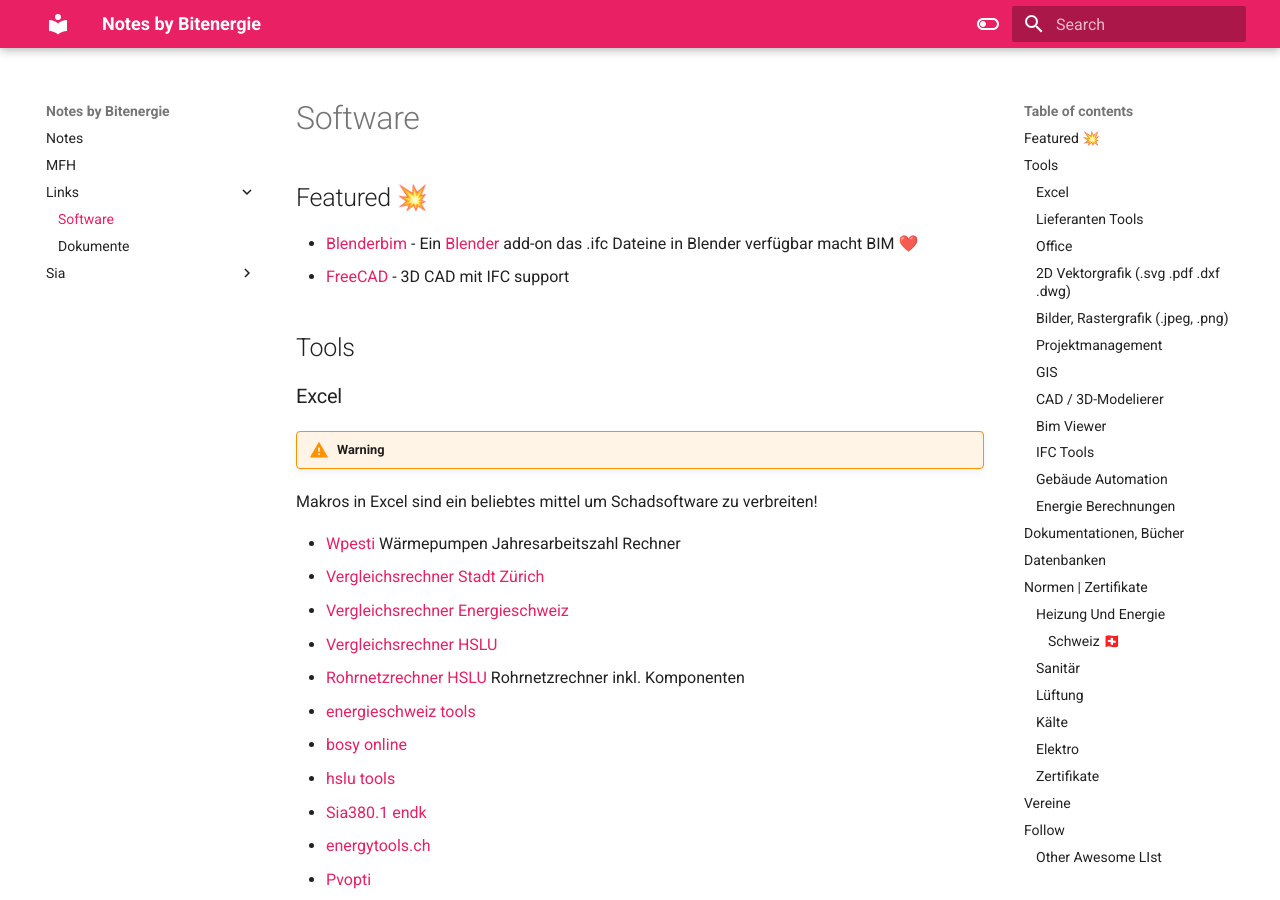
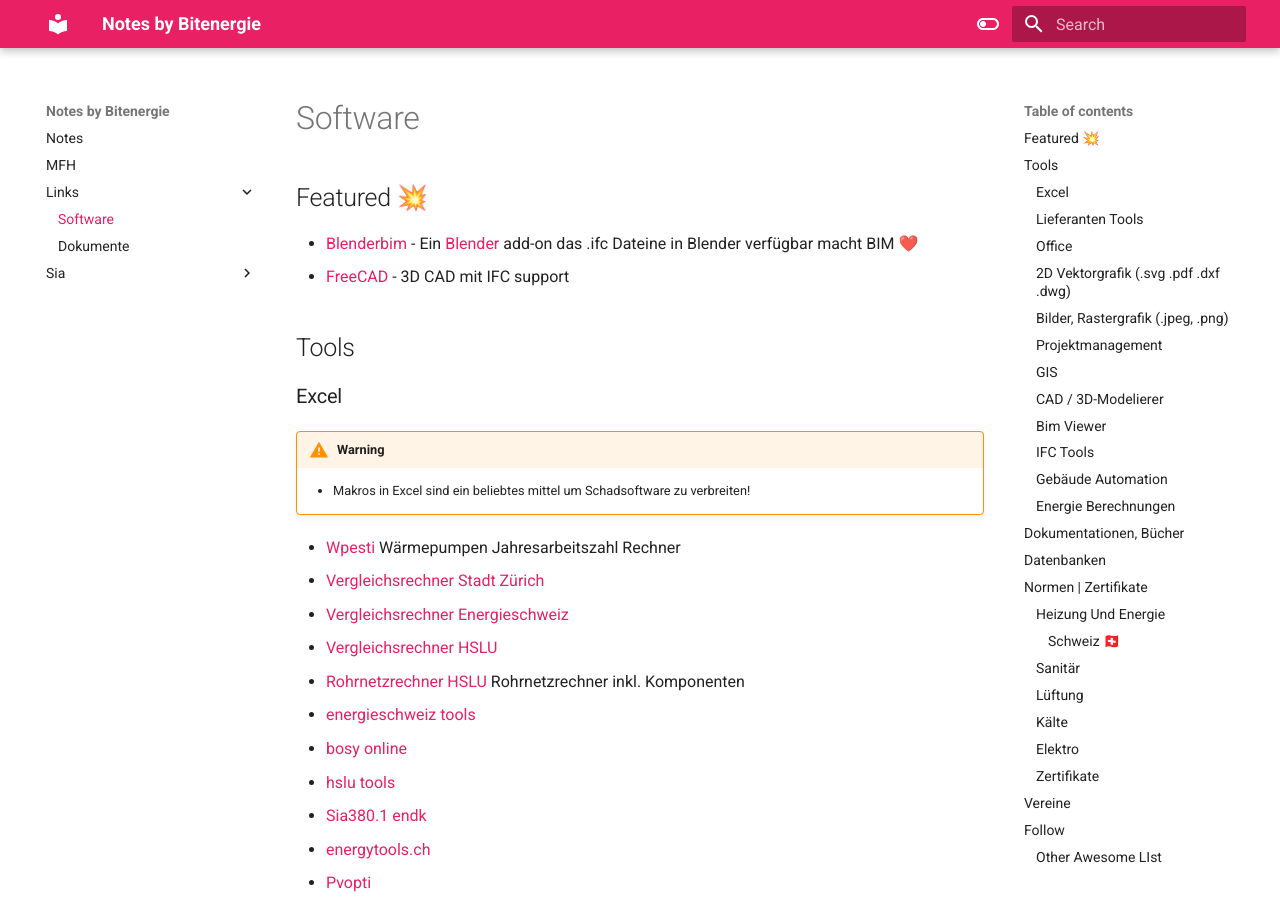
Before and after one commit to bitenergie/notes, an MkDocs documentation site: the page built from docs/Links/Awesome HLK 1.md, in a window 1280 px wide and 900 px high. Built offline with MkDocs 1.6.1 and Material for MkDocs 9.7.7, drawn with Linux system fonts in a browser that asks for light colours.

Commit message:
update warnning

```diff
--- a/docs/Links/Awesome HLK 1.md
+++ b/docs/Links/Awesome HLK 1.md
@@ -12,8 +12,9 @@
 
 ### Excel
 
+
 !!! warning
-  Makros in Excel sind ein beliebtes mittel um Schadsoftware zu verbreiten!
+    - Makros in Excel sind ein beliebtes mittel um Schadsoftware zu verbreiten!
 
 - [Wpesti](https:endk.ch) Wärmepumpen Jahresarbeitszahl Rechner
 - [Vergleichsrechner Stadt Zürich]()
```
